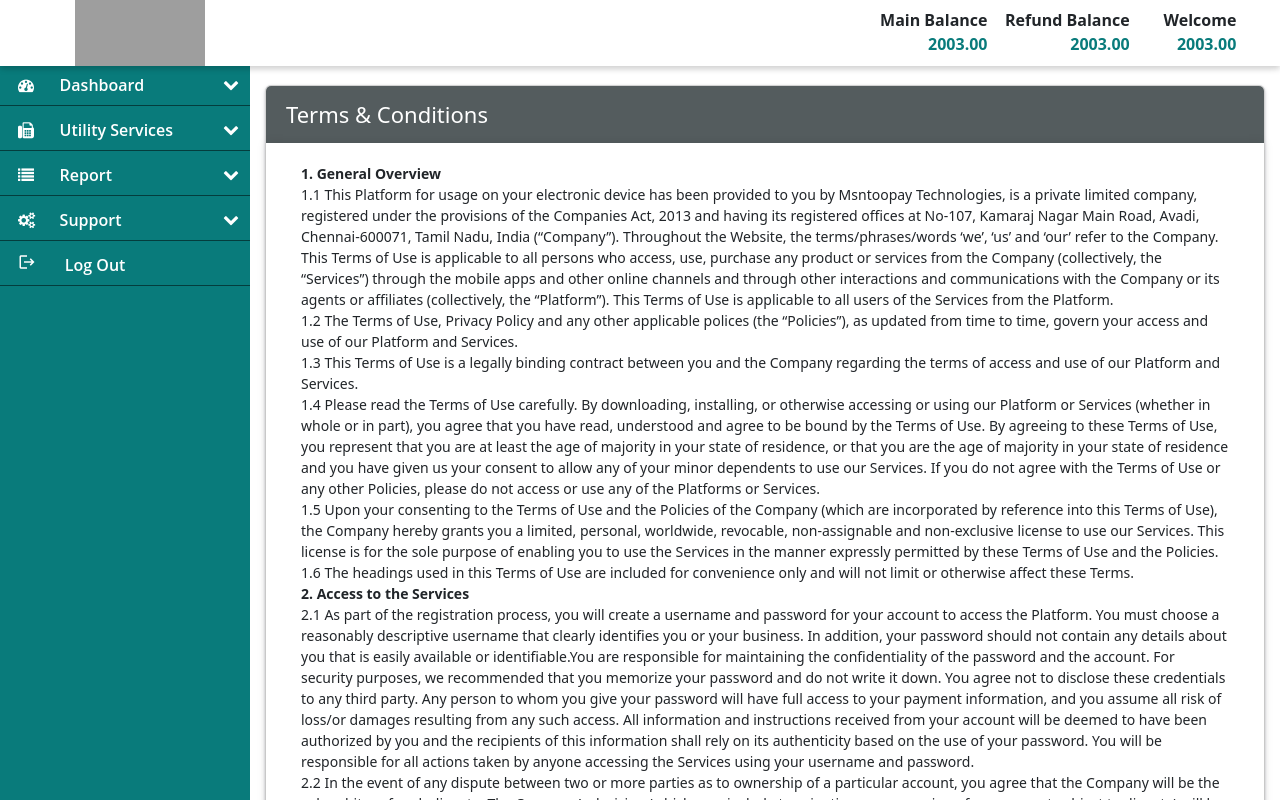
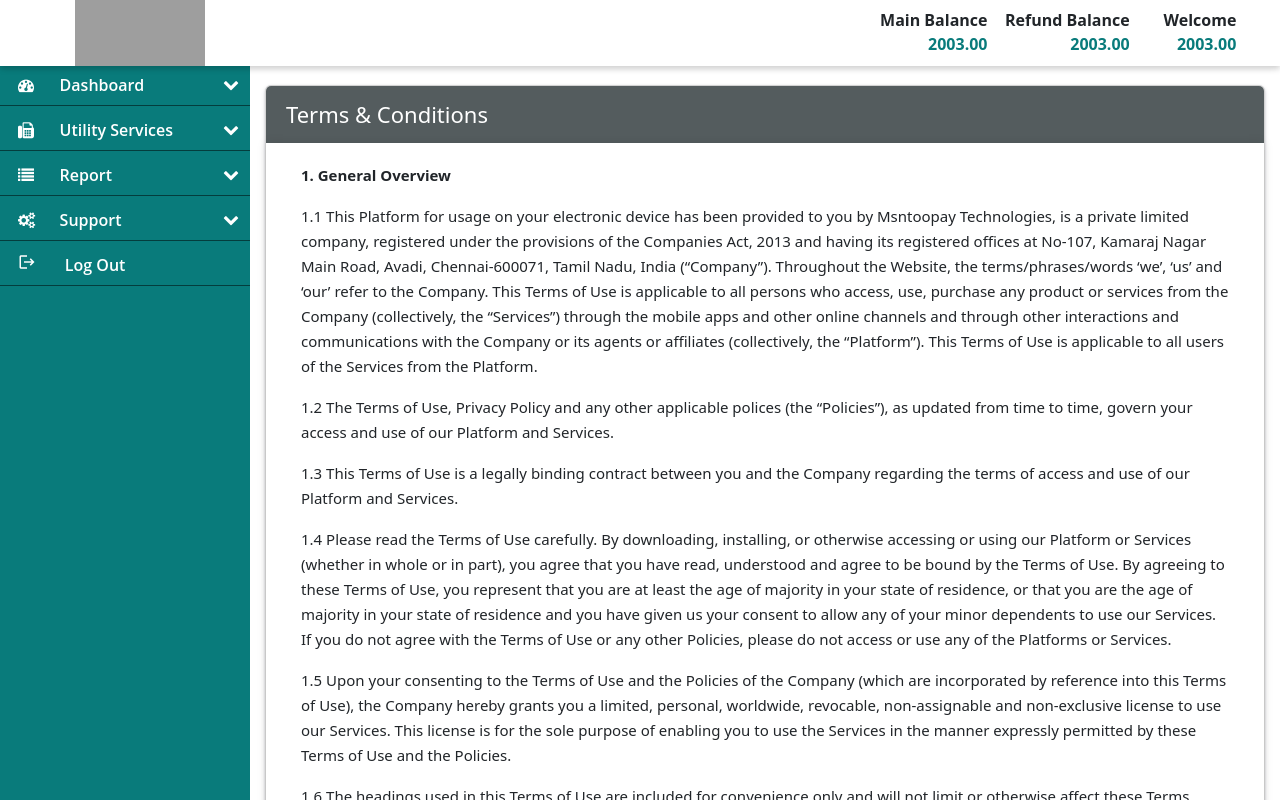
Before and after one commit to praveen-jetcode/Toopay-application, a Next.js app: page /Support/TermsAndCondition in a window 1280 px wide. Shown: the top 800 px of the page. Built offline with nearby package versions, Linux system fonts and the light colour scheme; grey boxes are pictures that could not be loaded.

Commit message:
condition page complete

```diff
--- a/styles/Support/TermsAndCondition.module.css
+++ b/styles/Support/TermsAndCondition.module.css
@@ -6,6 +6,7 @@
     margin-left: auto;
 }
 .container p{
-    font-size: 14px;
-    line-height: 1.5;
+    font-size: 15px;
+    line-height: 25px;
+    margin-bottom: 1rem;
 }
```
